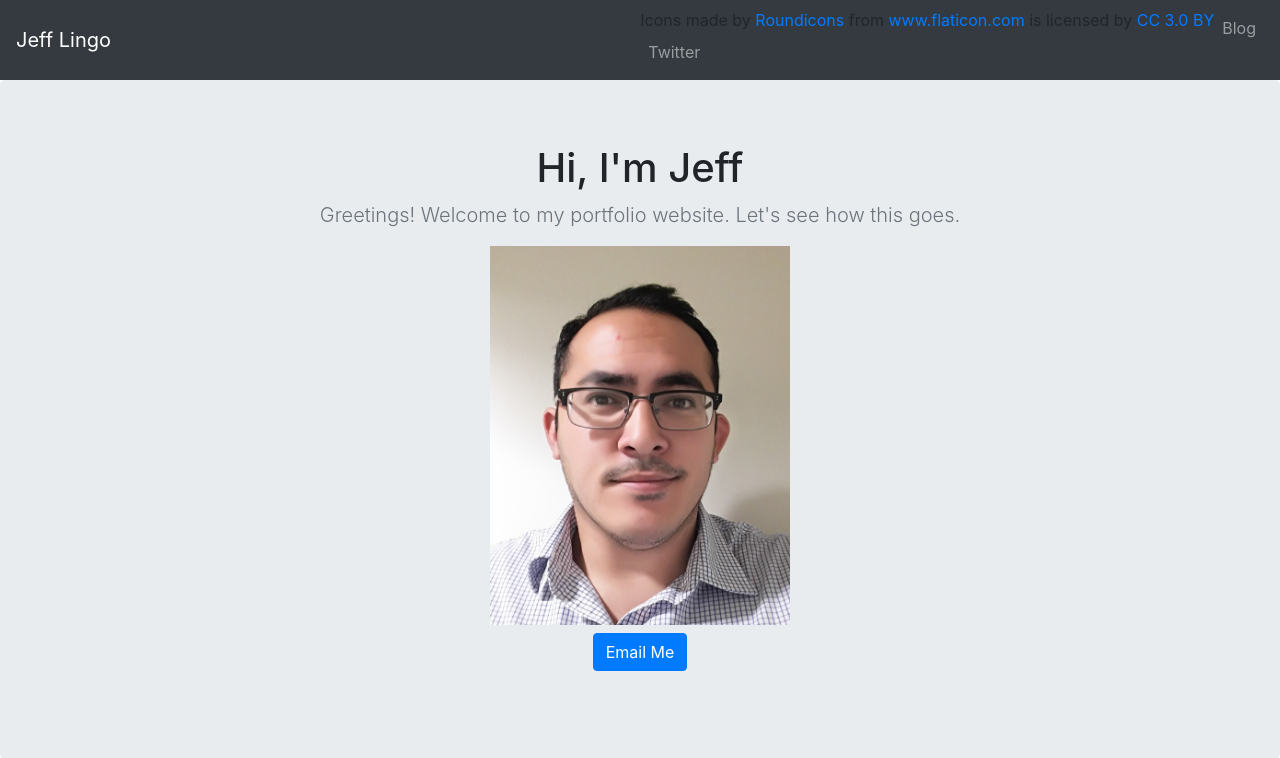
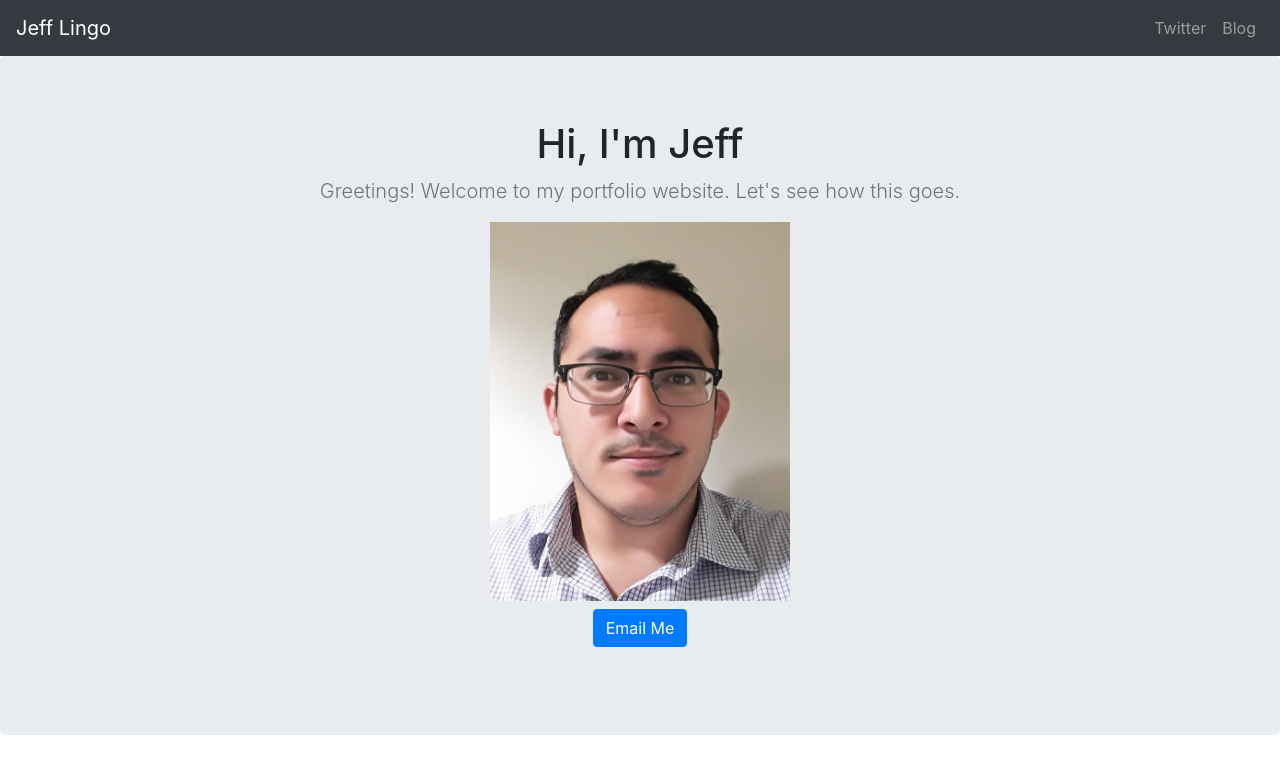
Before and after one commit to ejlnex5/portfolio-project, a Django app: page / in a window 1280 px wide. Shown: the top 758 px of the page. Run offline with Django 3.2, Linux system fonts and the light colour scheme; data that the repository does not hold is empty; some libraries are stand-ins or nearby versions.

Commit message:
Removed icon

```diff
--- a/blog/templates/blog/allblogs.html
+++ b/blog/templates/blog/allblogs.html
@@ -43,7 +43,6 @@
             <div class="collapse navbar-collapse" id="navbarNav">
               <ul class="navbar-nav ml-auto" >
                 <li>
-                  <div>Icons made by <a href="https://www.flaticon.com/<?=_('authors').'/'?>roundicons" title="Roundicons">Roundicons</a> from <a href="https://www.flaticon.com/" 		    title="Flaticon">www.flaticon.com</a> is licensed by <a href="http://creativecommons.org/licenses/by/3.0/" 		    title="Creative Commons BY 3.0" target="_blank">CC 3.0 BY</a></div>
                   <a class="nav-link" href="https://www.twitter.com/ejlingo">Twitter</a>
                 </li>
             <!--    <li class="nav-item">
--- a/blog/templates/blog/detail.html
+++ b/blog/templates/blog/detail.html
@@ -42,7 +42,6 @@
             <div class="collapse navbar-collapse" id="navbarNav">
               <ul class="navbar-nav ml-auto" >
                 <li>
-                  <div>Icons made by <a href="https://www.flaticon.com/<?=_('authors').'/'?>roundicons" title="Roundicons">Roundicons</a> from <a href="https://www.flaticon.com/" 		    title="Flaticon">www.flaticon.com</a> is licensed by <a href="http://creativecommons.org/licenses/by/3.0/" 		    title="Creative Commons BY 3.0" target="_blank">CC 3.0 BY</a></div>
                   <a class="nav-link" href="https://www.twitter.com/ejlingo">Twitter</a>
                 </li>
                <!-- <li class="nav-item">
--- a/jobs/templates/jobs/home.html
+++ b/jobs/templates/jobs/home.html
@@ -43,7 +43,6 @@
             <div class="collapse navbar-collapse" id="navbarNav">
               <ul class="navbar-nav ml-auto" >
                 <li>
-                  <div>Icons made by <a href="https://www.flaticon.com/<?=_('authors').'/'?>roundicons" title="Roundicons">Roundicons</a> from <a href="https://www.flaticon.com/" 		    title="Flaticon">www.flaticon.com</a> is licensed by <a href="http://creativecommons.org/licenses/by/3.0/" 		    title="Creative Commons BY 3.0" target="_blank">CC 3.0 BY</a></div>
                   <a class="nav-link" href="https://www.twitter.com/ejlingo">Twitter</a>
                 </li>
                <!-- <li class="nav-item">
```
